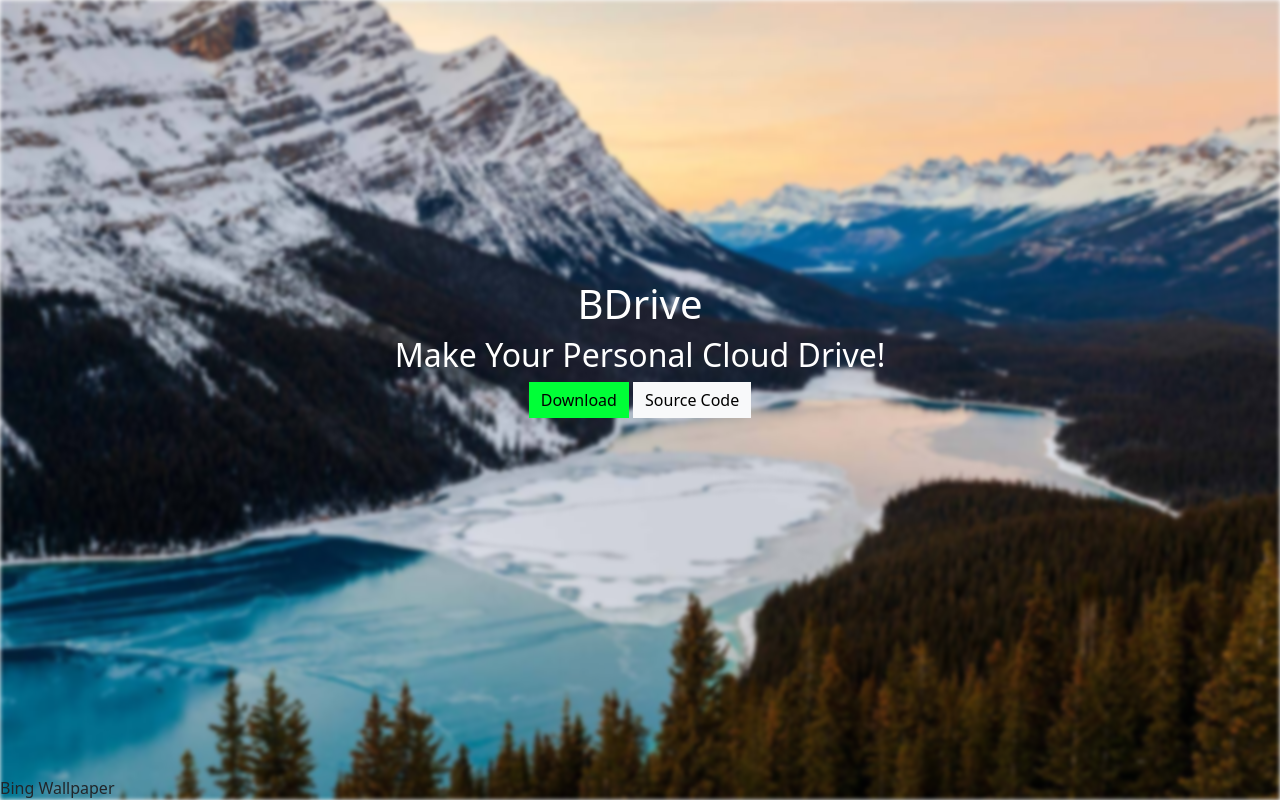
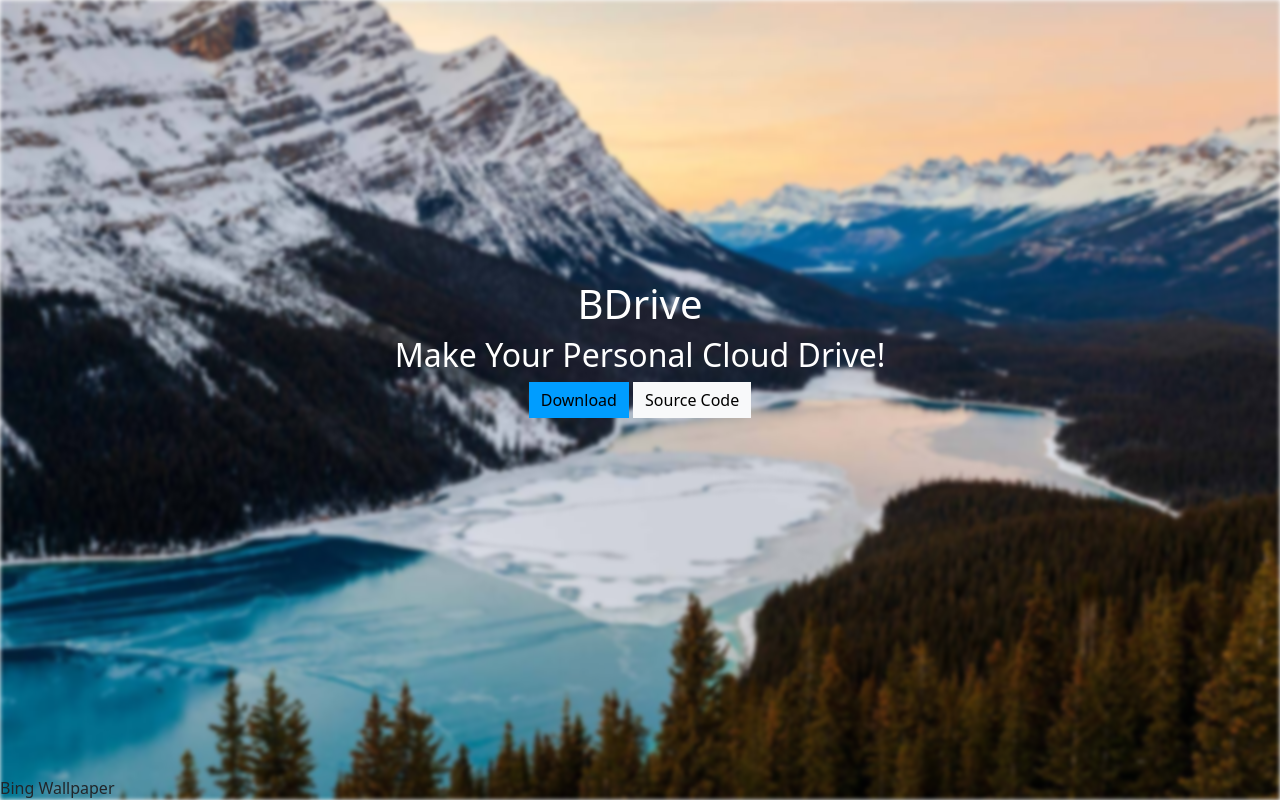
Before and after one commit to NBBaoZheng/BDrive, a plain HTML site: page index.html in a window 1280 px wide. In both pictures the pointer is over the link "Download". Drawn offline with nearby package versions, Linux system fonts and the light colour scheme.

Commit message:
Update index.css

```diff
--- a/index.css
+++ b/index.css
@@ -36,5 +36,5 @@
 .btn:hover{
     border:none;
     border-radius:0px;
-    background-color: rgb(0, 255, 55);
+    background-color: rgb(0, 157, 255);
 }
```
